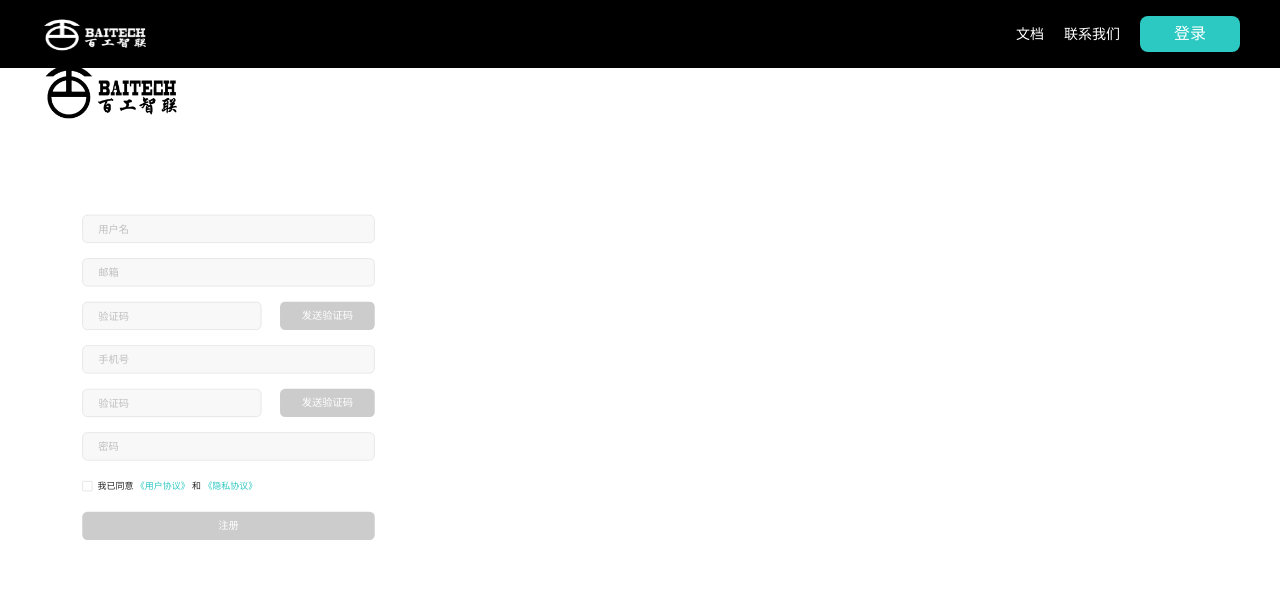
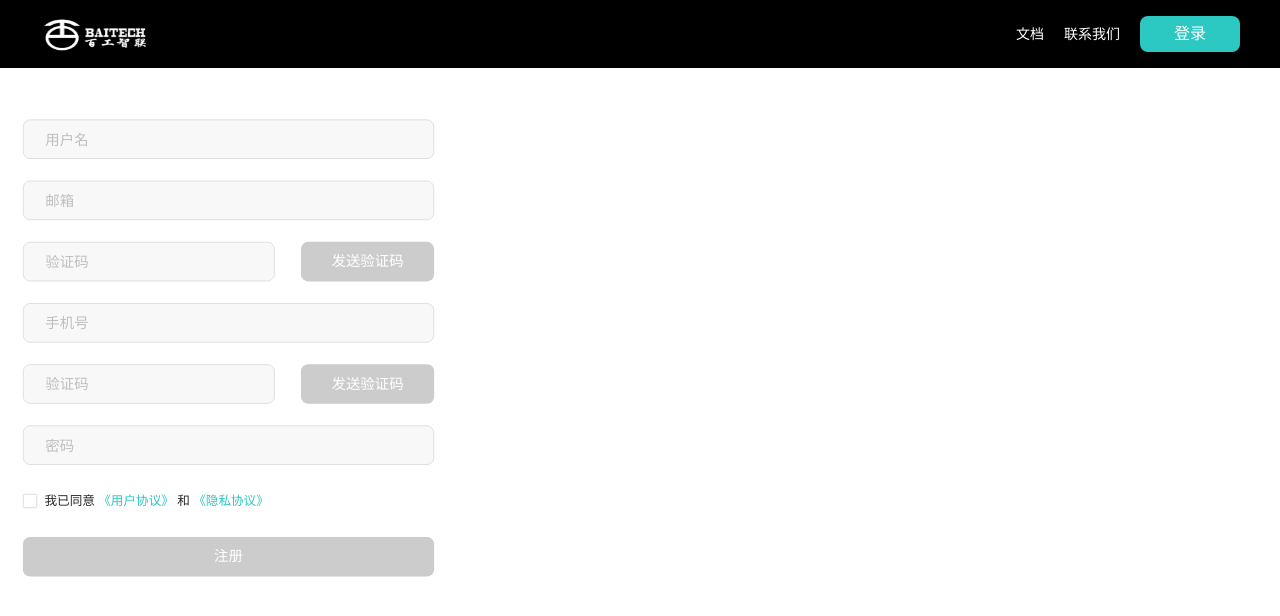
Before and after one commit to decooio/bacoo-home, a Next.js app: page /register in a window 1280 px wide. Shown: the top 616 px of the page. Built offline with nearby package versions, Linux system fonts and the light colour scheme; sample sign-in values are in the browser's storage.

Commit message:
注册页面样式修改

```diff
--- a/components/Userinfo.tsx
+++ b/components/Userinfo.tsx
@@ -1,6 +1,7 @@
 import react, { useContext } from "react";
 import { Context } from "@components/Context/Context";
 import styled from "styled-components";
+import { FiChevronDown } from "react-icons/fi";
 import Button from "./common/Button";
 import { useRouter } from "next/router";
 import React from "react";
@@ -50,9 +51,9 @@ const Userinfo: react.FC = () => {
       },
     });
     dispatch({
-      type: "UPDATE_PLAN",
-      payload: null,
-    });
+      type:"UPDATE_PLAN",
+      payload:null
+    })
     router.replace("/login");
   };
   return (
@@ -67,7 +68,7 @@ const Userinfo: react.FC = () => {
         </>
       ) : (
         <Dropdown
-          placement="bottomRight"
+          placement={"bottomRight"}
           trigger={["click"]}
           overlay={
             <Menu style={{ width: 86 }}>
@@ -81,7 +82,16 @@ const Userinfo: react.FC = () => {
             </Menu>
           }
         >
-          <Space size={14}>{user.username}</Space>
+          <Space size={14}>
+            <span
+              style={{
+                fontSize: "14px",
+              }}
+            >
+              {user.username}
+            </span>
+            <FiChevronDown></FiChevronDown>
+          </Space>
         </Dropdown>
       )}
     </Wrapper>
--- a/pages/register/components/registerForm.tsx
+++ b/pages/register/components/registerForm.tsx
@@ -31,12 +31,8 @@ export const BetweenFlexBox = styled.div`
 `;
 export const LoginFormBox = styled.div`
   width: 100%;
-  @media (max-width: 1440px) {
-    transform: scale(0.8);
-  }
-
-  @media (max-height: 650px) {
-    transform: scale(0.8);
+  @media (max-height: 800px) {
+    transform: scale(0.9);
   }
 `;
 export const VerifyBtn = styled.div<IButtonProps>`
@@ -148,7 +144,7 @@ const RegisterForm = function () {
 
       setCodeError("");
       setIsModalVisible(false);
-      setInputVerifyCodeImg('')
+      setInputVerifyCodeImg("");
     } catch (error: any) {
       if (error.data.message) {
         setCodeError(error.data.message as string);
@@ -243,8 +239,12 @@ const RegisterForm = function () {
             { required: true, message: "请输入用户名" },
             {
               min: 4,
-              message: "请至少输入4位用户名",
+              message: "请输入4至32位用户名",
             },
+            {
+              max:32,
+              message: "请输入4至32位用户名",
+            }
           ]}
         >
           <MyInput
--- a/pages/register/index.tsx
+++ b/pages/register/index.tsx
@@ -8,6 +8,9 @@ const Logo = styled.embed`
   width: 165px;
   //height: 55px;
   margin-bottom: 63px;
+  @media (max-height: 800px) {
+    margin-bottom: 20px;
+  }
   @media (max-height: 650px) {
     display: none;
   }
--- a/pages/signup/index.tsx
+++ b/pages/signup/index.tsx
@@ -7,11 +7,6 @@ import LoginForm from "./components/loginForm";
 import router from "next/router";
 
 export const FormWrapper = styled.div`
-  @media (max-width: 1440px) {
-    transform: scale(0.8);
-  }
-
-
   @media (min-width: 768px) {
     width: 457px;
   }
```
